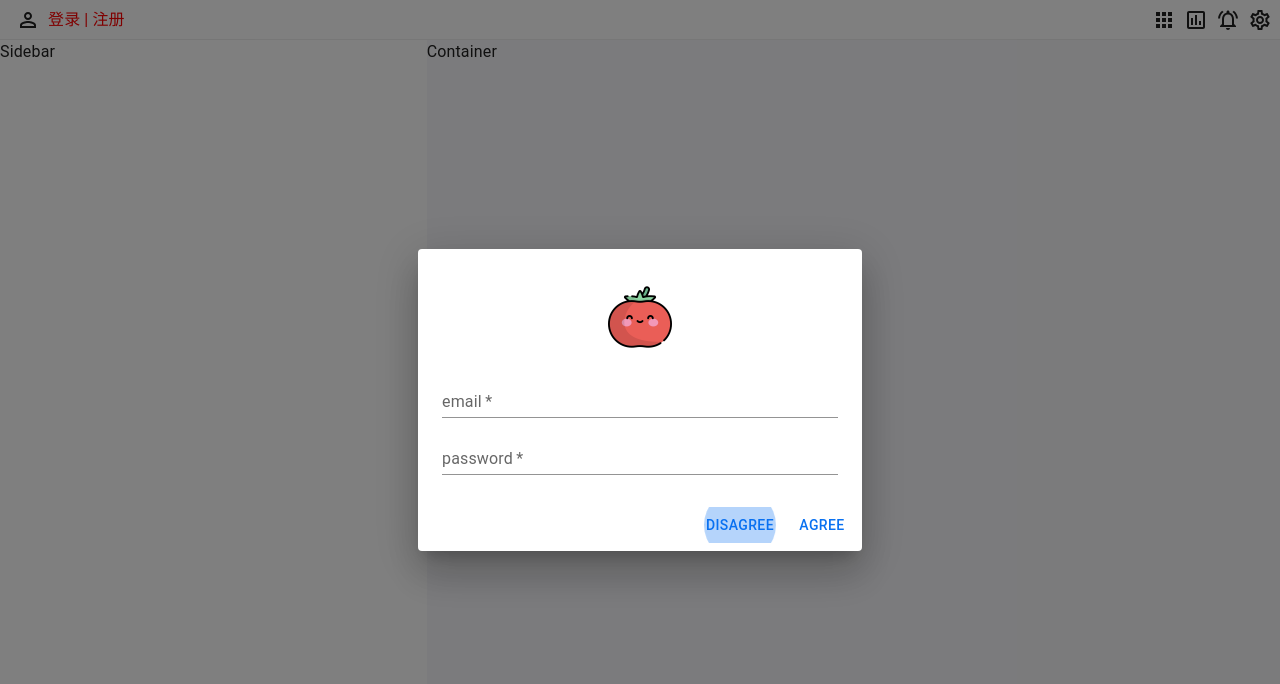
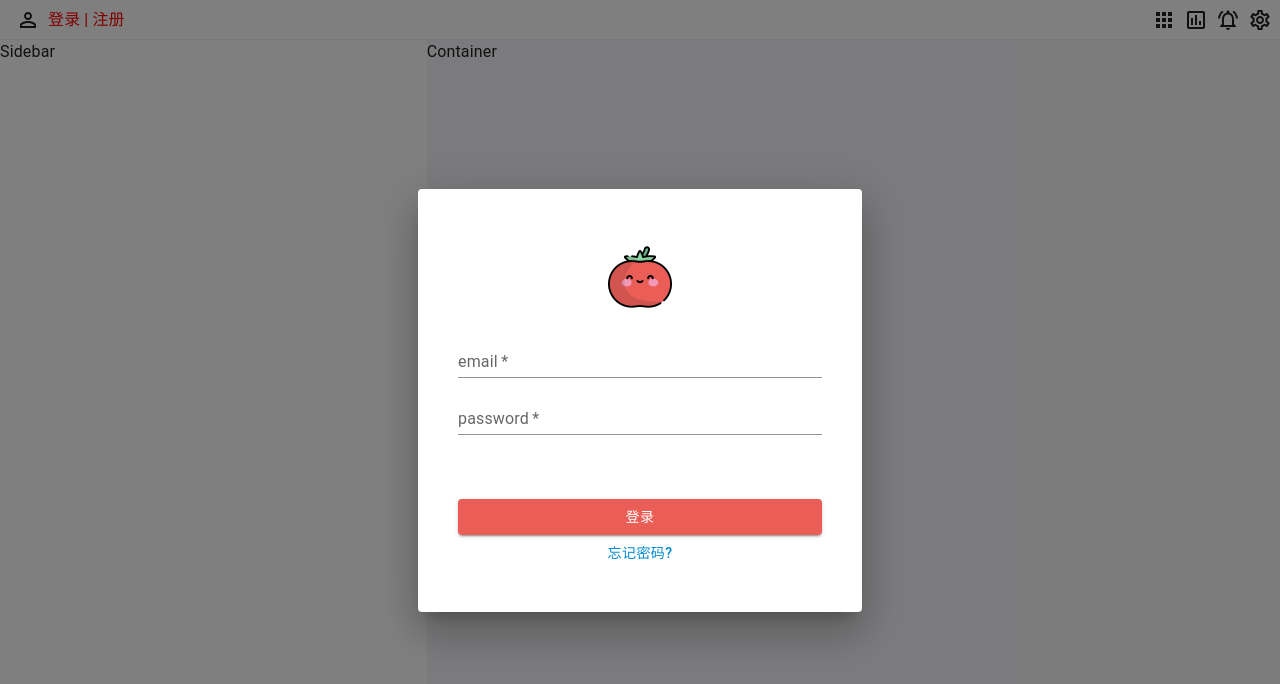
Before and after one commit to ChenHaoJie9527/mini-tomato-list, a React (Vite) app: page / in a window 1280 px wide. Both pictures are taken after a click on the icon 28 px from the left and 19 px from the top of the page. Shown: the top 684 px of the page. Built offline with nearby package versions, Linux system fonts and the light colour scheme.

Commit message:
feat: 新增表单登录按钮

```diff
--- a/src/common/dialog.tsx
+++ b/src/common/dialog.tsx
@@ -7,6 +7,7 @@ import {
   DialogContentText,
   DialogActions,
   Button,
+  Box,
 } from "@mui/material";
 import { useTheme } from "@mui/material/styles";
 import tomatoLog from "../assets/tomato.png?url";
@@ -61,7 +62,8 @@ export const TomatoDialog: FC<DialogProps> = ({ open, setOpen }) => {
       }
     }
     if (password) {
-      const reg = /^\S*(?=\S{6,})(?=\S*\d)(?=\S*[A-Z])(?=\S*[a-z])(?=\S*[!@#$%^&*? ])\S*$/; // 最少6位 包括至少1个大写字母 1个小写字母 1个数字 1个特殊字符 Kd@qq.com
+      const reg =
+        /^\S*(?=\S{6,})(?=\S*\d)(?=\S*[A-Z])(?=\S*[a-z])(?=\S*[!@#$%^&*? ])\S*$/; // 最少6位 包括至少1个大写字母 1个小写字母 1个数字 1个特殊字符 Kd@qq.com
 
       if (!reg.test(password)) {
         setPasswordError(true);
@@ -82,7 +84,7 @@ export const TomatoDialog: FC<DialogProps> = ({ open, setOpen }) => {
       maxWidth={"xs"}
       fullWidth
     >
-      <DialogContent>
+      <DialogContent className="!pt-10 !pl-10 !pr-10">
         <DialogTitle className="flex items-center justify-center">
           <img className="w-16" src={tomatoLog} alt="" />
         </DialogTitle>
@@ -121,13 +123,20 @@ export const TomatoDialog: FC<DialogProps> = ({ open, setOpen }) => {
           ></TextField>
         </DialogContentText>
       </DialogContent>
-      <DialogActions>
-        <Button autoFocus onClick={onClose}>
-          Disagree
-        </Button>
-        <Button onClick={onClose} autoFocus>
-          Agree
-        </Button>
+      <DialogActions className="!justify-center !p-10">
+        <Box className="flex flex-col items-center w-full">
+          <Button
+            variant="contained"
+            color="tomato"
+            className="w-full"
+            fullWidth
+            size={"medium"}
+            onClick={onClose}
+          >
+            登录
+          </Button>
+          <Button color="info">忘记密码?</Button>
+        </Box>
       </DialogActions>
     </Dialog>
   );
--- a/src/theme/index.ts
+++ b/src/theme/index.ts
@@ -16,6 +16,7 @@ export const theme = createTheme({
     tomato: {
       main: "#ea5e57",
       darker: "#ea5e57",
+      contrastText: "#fff",
     },
   },
 });
```
